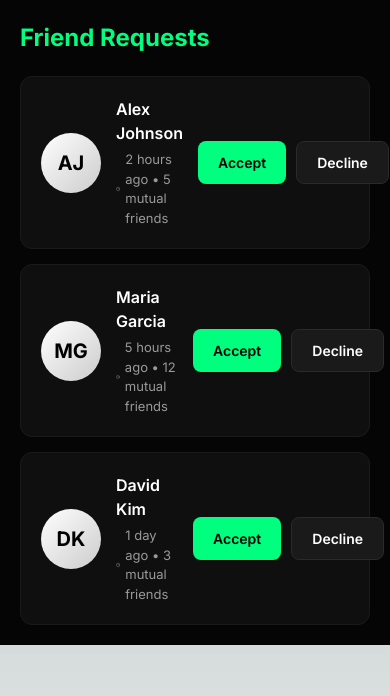
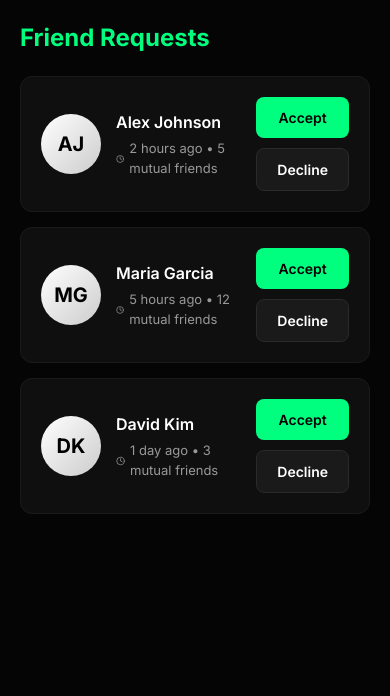
Before and after one commit to Kelvinagbe/chat-black-box, a Next.js app: page /request in a window 390 px wide. Shown: the top 696 px of the page. Built offline with nearby package versions, Linux system fonts and the light colour scheme.

Commit message:
Update page.tsx

```diff
--- a/app/request/page.tsx
+++ b/app/request/page.tsx
@@ -1,12 +1,21 @@
-
-
-// ============= request/page.tsx =============
 'use client'
 
-import React from 'react';
+import React, { useState, useEffect } from 'react';
 import { UserPlus, Clock } from 'lucide-react';
+import BottomNav from '../components/BottomNav';
 
 export default function RequestsPage() {
+  const [isMobile, setIsMobile] = useState(false);
+
+  useEffect(() => {
+    const checkMobile = () => {
+      setIsMobile(window.innerWidth < 768);
+    };
+    checkMobile();
+    window.addEventListener('resize', checkMobile);
+    return () => window.removeEventListener('resize', checkMobile);
+  }, []);
+
   const requests = [
     { id: 1, name: 'Alex Johnson', avatar: 'AJ', time: '2 hours ago', mutualFriends: 5 },
     { id: 2, name: 'Maria Garcia', avatar: 'MG', time: '5 hours ago', mutualFriends: 12 },
@@ -14,6 +23,12 @@ export default function RequestsPage() {
   ];
 
   return (
+    <div style={{
+      display: 'flex',
+      flexDirection: 'column',
+      height: '100vh',
+      background: '#000',
+    }}>
       <div style={{
         flex: 1,
         background: '#050505',
@@ -78,6 +93,7 @@ export default function RequestsPage() {
               <div style={{
                 display: 'flex',
                 gap: '10px',
+                flexDirection: isMobile ? 'column' : 'row',
               }}>
                 <button style={{
                   background: '#00ff7f',
@@ -104,5 +120,7 @@ export default function RequestsPage() {
           ))}
         </div>
       </div>
+      {isMobile && <BottomNav activeTab="requests" primaryColor="#00ff7f" />}
+    </div>
   );
 }
```
Lines whose indentation alone changed are shown as unchanged.
